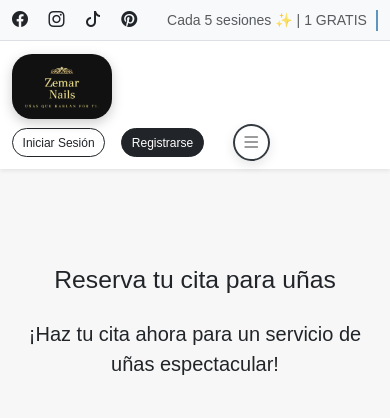
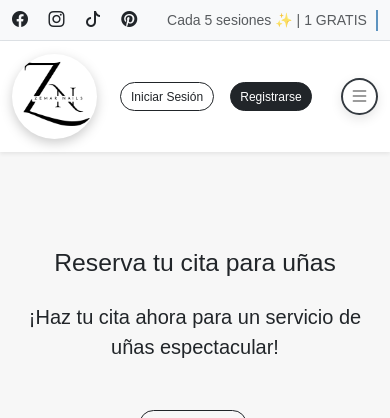
Before and after one commit to AmeriK88/ZN-NAILS, a Django app: page / in a window 390 px wide. Shown: the top 418 px of the page. Run offline with Django 5.2, Linux system fonts and the light colour scheme; some libraries are stand-ins or nearby versions.

Commit message:
Logo nav - actualizado

```diff
--- a/static/css/styles.css
+++ b/static/css/styles.css
@@ -198,7 +198,7 @@ body {
 .navbar-brand img {
   width: 120px;
   height: auto;
-  border-radius: 20px;
+  border-radius: 50%;
   transition: transform 0.3s ease, box-shadow 0.3s ease;
   filter: drop-shadow(0 4px 6px rgba(0, 0, 0, 0.2));
 }
@@ -212,7 +212,7 @@ body {
 /*  Ajuste responsivo para pantallas pequeñas */
 @media (max-width: 768px) {
   .navbar-brand img {
-      width: 100px;
+      width: 85px;
   }
 }
 
```
Also changed, not shown: static/imagenes/logo.png.
